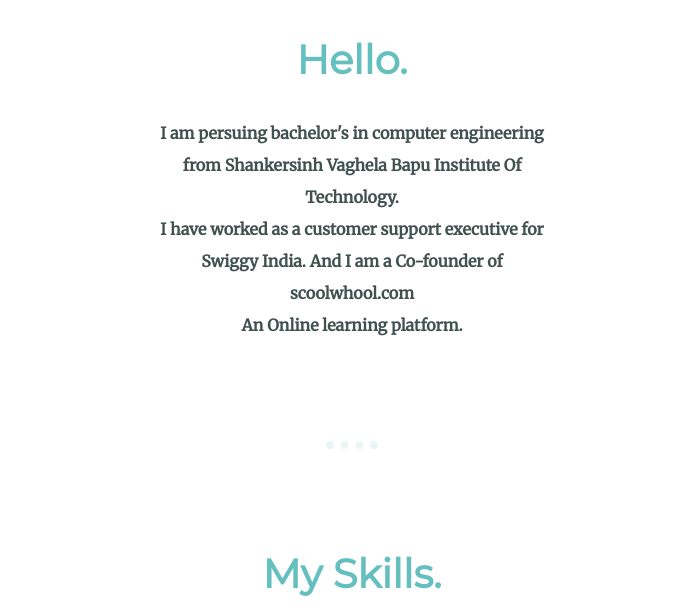
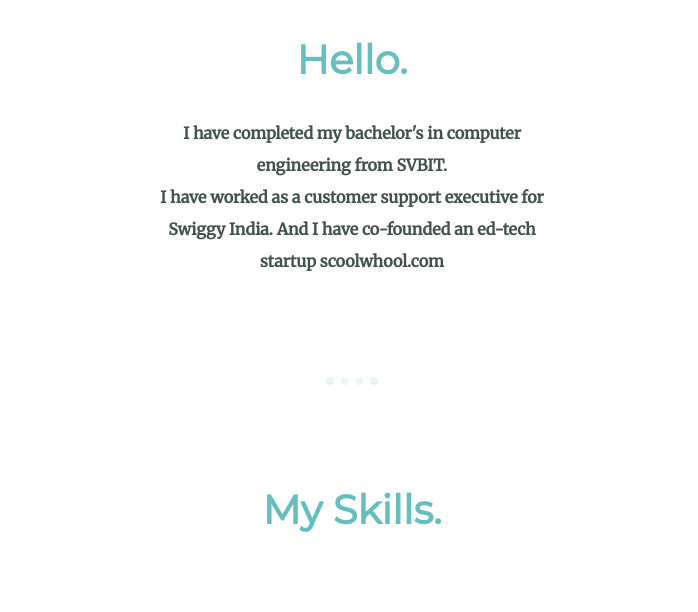
Before and after one commit to MohamadAhad/Resume, a plain HTML site: page index.html in a window 1280 px wide. Shown: the part 1075-1687 px from the top of the page, without its empty margins (288-986 px from the left). Drawn offline with Linux system fonts and the light colour scheme.

Commit message:
Update index.html

```diff
--- a/index.html
+++ b/index.html
@@ -32,7 +32,7 @@
       <div class="profile">
         <img class="profile-pic"src="MyPhoto.png" alt="Profile Photo">
         <h2>Hello.</h2>
-        <p class="intro">I am persuing bachelor's in computer engineering from Shankersinh Vaghela Bapu Institute Of Technology.<br> I have worked as a customer support executive for Swiggy India. And I am a Co-founder of scoolwhool.com <br>An Online learning platform.</p>
+        <p class="intro">I have completed my bachelor's in computer engineering from SVBIT.<br> I have worked as a customer support executive for Swiggy India. And I have co-founded an ed-tech startup scoolwhool.com </p>
       </div>
       <hr>
       <div class="skills">
```
